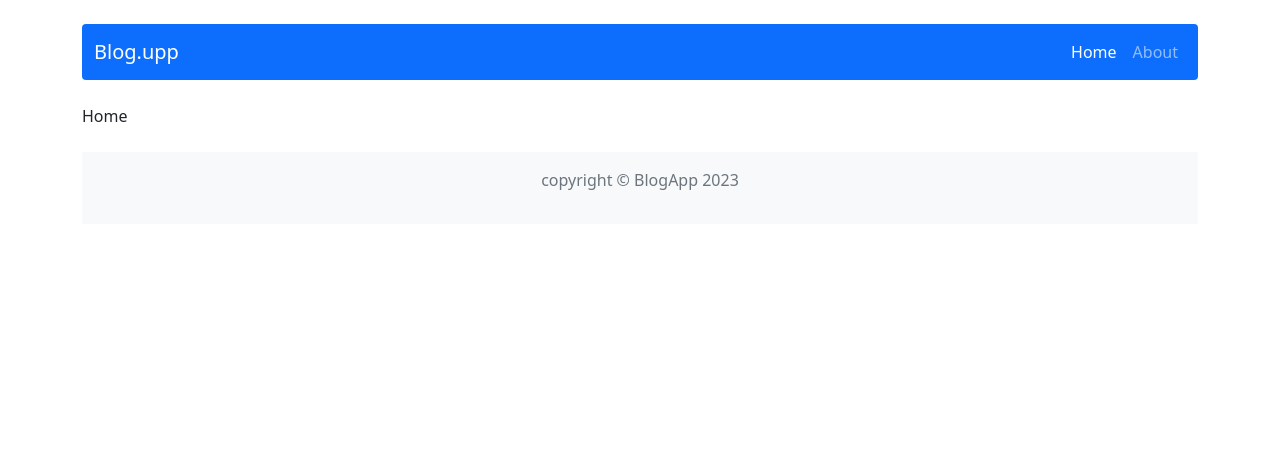
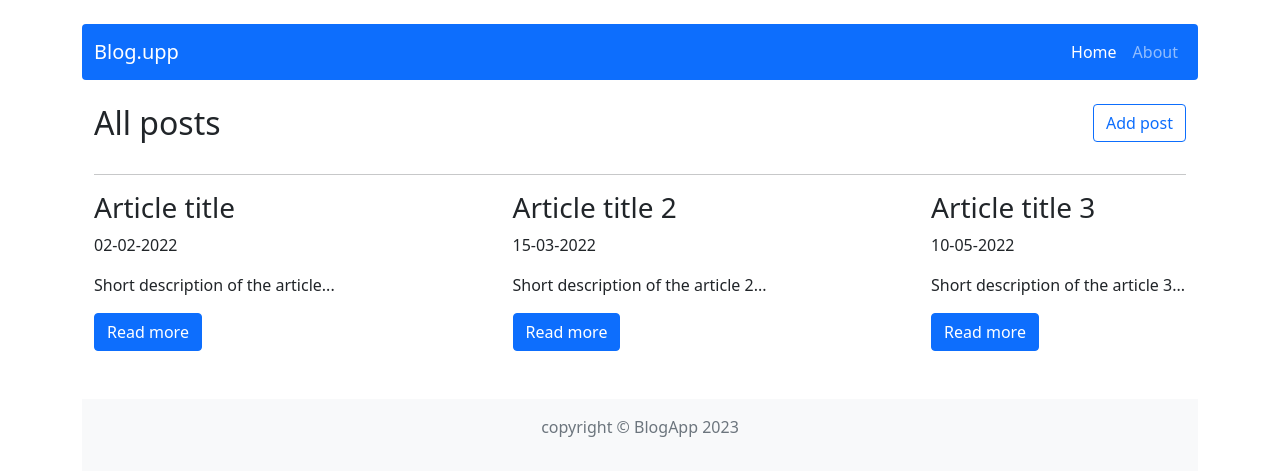
Before and after one commit to MarcinDraus/crud-react-redux-blog, a React (Create React App) app in the folder crud-react-redux-blog/: page / in a window 1280 px wide. Shown: the top 476 px of the page. Built offline with nearby package versions, Linux system fonts and the light colour scheme.

Commit message:
postsRedux add getAllposts Home.js AllPosts.js in features

```diff
--- a/crud-react-redux-blog/src/Redux/postsRedux.js
+++ b/crud-react-redux-blog/src/Redux/postsRedux.js
@@ -1,7 +1,7 @@
 //import shortid from 'shortid';
 
 //selectors
-
+export const getAllPosts = (state) => state.posts;
 // actions
 // eslint-disable-next-line no-unused-vars
 const createActionName = actionName => `app/posts/${actionName}`;
--- /dev/null
+++ b/crud-react-redux-blog/src/components/features/AllPosts.js
@@ -0,0 +1,29 @@
+
+import React from 'react';
+import { useSelector } from 'react-redux';
+import { Link } from 'react-router-dom';
+import { Button, Row, Col } from 'react-bootstrap';
+import { getAllPosts } from '../../Redux/postsRedux';
+
+const AllPosts = () => {
+  const posts = useSelector(getAllPosts);
+
+  return (
+    <Row className="justify-content-between">
+      {posts.map((post) => (
+        <Col key={post.id} xs={12} sm={6} md={4} lg={3} className="mb-4">
+          <div>
+            <h3>{post.title}</h3>
+            <p>{post.publishedDate}</p>
+            <p>{post.shortDescription}</p>
+            <Link to={`/post/${post.id}`}>
+              <Button variant="primary">Read more</Button>
+            </Link>
+          </div>
+        </Col>
+      ))}
+    </Row>
+  );
+};
+
+export default AllPosts;
--- a/crud-react-redux-blog/src/components/pages/Home/Home.js
+++ b/crud-react-redux-blog/src/components/pages/Home/Home.js
@@ -1,6 +1,26 @@
 
+import React from 'react';
+import { Link } from 'react-router-dom';
+import { Button, Container, Row, Col } from 'react-bootstrap';
+import AllPosts from '../../features/AllPosts.js';
 
 const Home = () => {
-	return <div>Home</div>;
+  return (
+    <Container>
+      <Row className="mb-4">
+        <Col xs={6}>
+          <h2>All posts</h2>
+        </Col>
+        <Col xs={6} className="text-end">
+          <Link to="/post/add">
+            <Button variant="outline-primary">Add post</Button>
+          </Link>
+        </Col>
+      </Row>
+      <hr />
+      <AllPosts />
+    </Container>
+  );
 };
+
 export default Home;
--- a/crud-react-redux-blog/src/components/pages/Post/Post.js
+++ b/crud-react-redux-blog/src/components/pages/Post/Post.js
@@ -1,6 +1,24 @@
 
 
+import React from 'react';
+import { useSelector } from 'react-redux';
+import { useParams } from 'react-router-dom';
+
 const Post = () => {
-	return <div>Post</div>;
+  const { id } = useParams();
+  const post = useSelector((state) => state.posts.find((p) => p.id === id));
+
+  if (!post) {
+    return <div>Post not found.</div>;
+  }
+
+  return (
+    <div>
+      <h2>{post.title}</h2>
+      <p>{post.publishedDate}</p>
+      <p>{post.content}</p>
+    </div>
+  );
 };
+
 export default Post;
```
